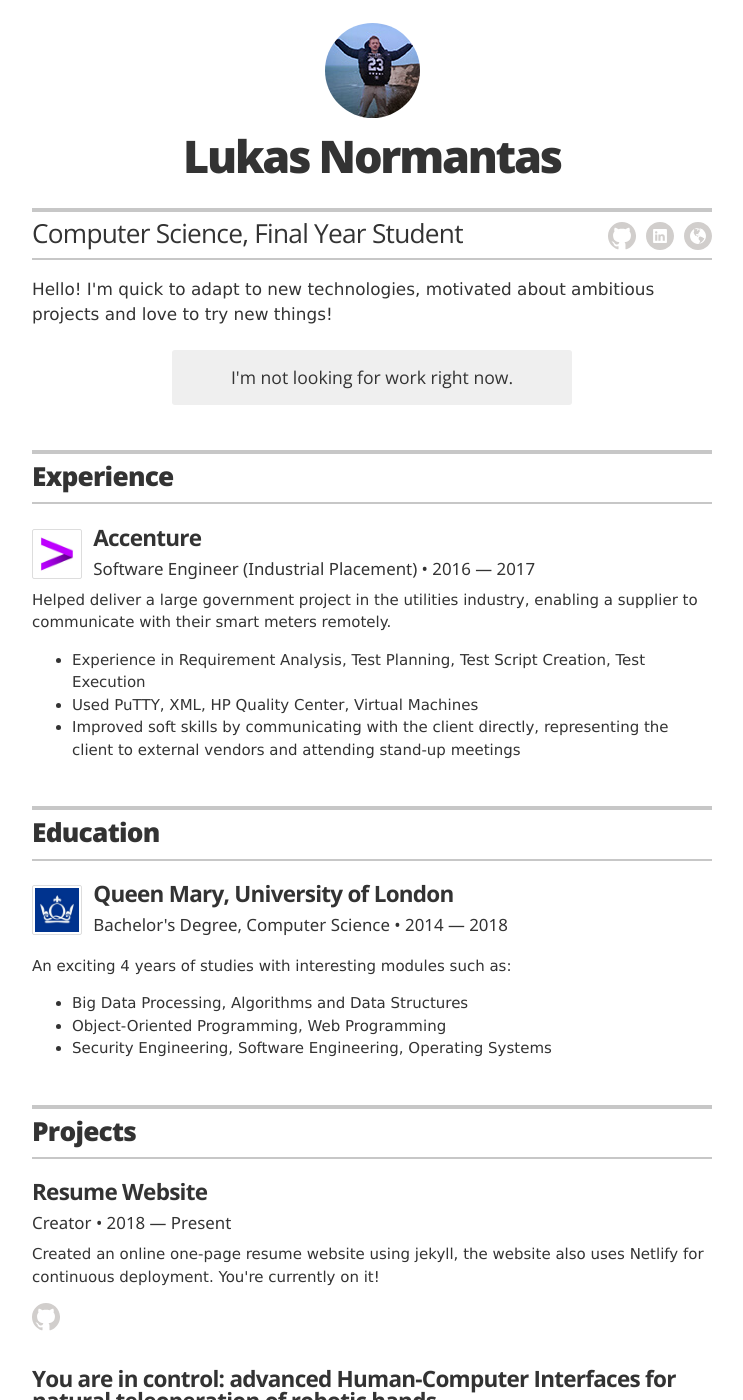
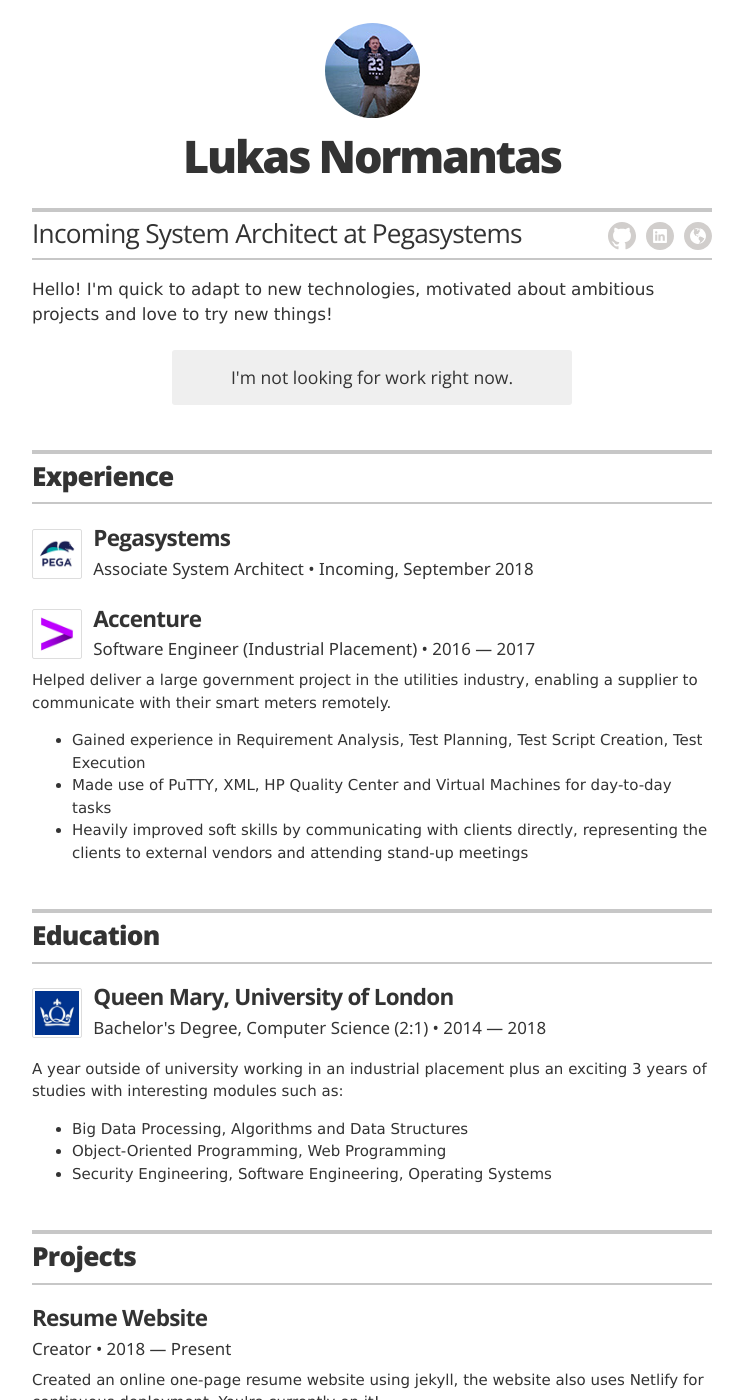
Before and after one commit to xylust/resume-web, a Jekyll site: the page built from index.html, in a window 1280 px wide and 1400 px high. Shown: the whole window, without its empty margins (268-1011 px from the left). Built offline with Jekyll 4.4.1, drawn with Linux system fonts in a browser that asks for light colours.

Commit message:
text changes, added new incoming position

```diff
--- a/_config.yml
+++ b/_config.yml
@@ -14,7 +14,7 @@ sass:
 # Resume settings
 resume_avatar:                  true
 resume_name:                    "Lukas Normantas"
-resume_title:                   "Computer Science, Final Year Student"
+resume_title:                   "Incoming System Architect at Pegasystems"
 resume_contact_email:           "me@lukasn.com"
 resume_contact_telephone:       "07397300540"
 # resume_header_quote:          "" If I ever come up with an amazing quote
--- a/_data/education.yml
+++ b/_data/education.yml
@@ -1,10 +1,11 @@
 # Degree
-- degree: Bachelor's Degree, Computer Science
+- degree: Bachelor's Degree, Computer Science (2:1)
   uni: Queen Mary, University of London
   logo: queenmary
   year: 2014 &mdash; 2018
-  summary: An exciting 4 years of studies with interesting modules such as&colon; <ul class="resume-item-list"><li>Big Data Processing, Algorithms and Data Structures</li><li>Object-Oriented Programming, Web Programming</li><li>Security Engineering, Software Engineering, Operating Systems</li></ul>
+  summary: A year outside of university working in an industrial placement plus an exciting 3 years of studies with interesting modules such as&colon; <ul class="resume-item-list"><li>Big Data Processing, Algorithms and Data Structures</li><li>Object-Oriented Programming, Web Programming</li><li>Security Engineering, Software Engineering, Operating Systems</li></ul>
   linkedin: https://www.linkedin.com/school/queen-mary-university-of-london/
+
 # - degree:
 #   uni:
 #   year:
@@ -12,3 +13,4 @@
 #     - award:
 #     - award:
 #   summary:
+#   linkedin:
--- a/_data/experience.yml
+++ b/_data/experience.yml
@@ -1,9 +1,17 @@
 # Jobs
+
+# Pega
+- company: Pegasystems
+  logo: pega
+  position: Associate System Architect
+  duration: Incoming, September 2018
+  # summary: TBC
+  linkedin: https://www.linkedin.com/company/pegasystems/
 
 # Accenture
 - company: Accenture
   logo: accenture
   position: Software Engineer (Industrial Placement)
   duration: 2016 &mdash; 2017
-  summary: Helped deliver a large government project in the utilities industry, enabling a supplier to communicate with their smart meters remotely.	<ul class="resume-item-list"><li>Experience in Requirement Analysis, Test Planning, Test Script Creation, Test Execution</li><li>Used PuTTY, XML, HP Quality Center, Virtual Machines</li><li>Improved soft skills by communicating with the client directly, representing the client to external vendors and attending stand-up meetings</li></ul>
+  summary: Helped deliver a large government project in the utilities industry, enabling a supplier to communicate with their smart meters remotely.	<ul class="resume-item-list"><li>Gained experience in Requirement Analysis, Test Planning, Test Script Creation, Test Execution</li><li>Made use of PuTTY, XML, HP Quality Center and Virtual Machines for day-to-day tasks</li><li>Heavily improved soft skills by communicating with clients directly, representing the clients to external vendors and attending stand-up meetings</li></ul>
   linkedin: https://www.linkedin.com/company/accenture/
```
Also changed, not shown: images/pega.png (added).
